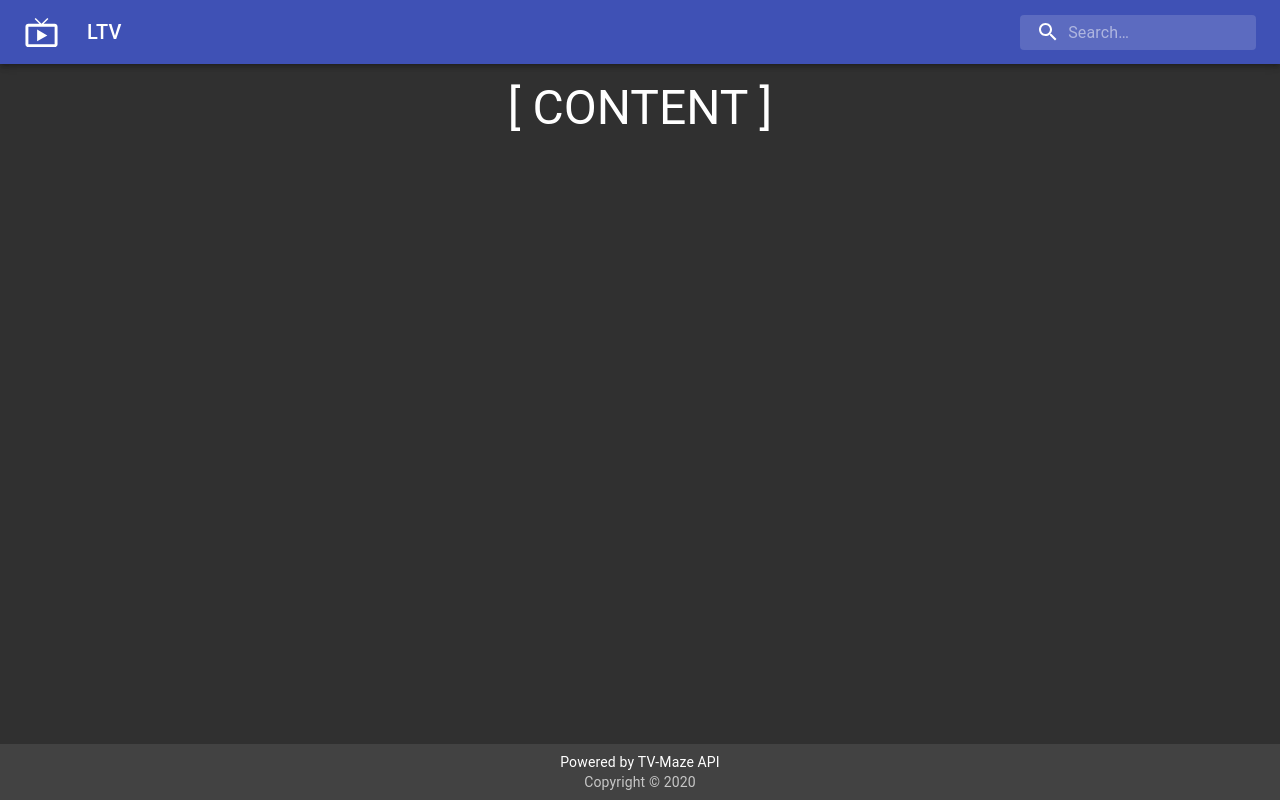
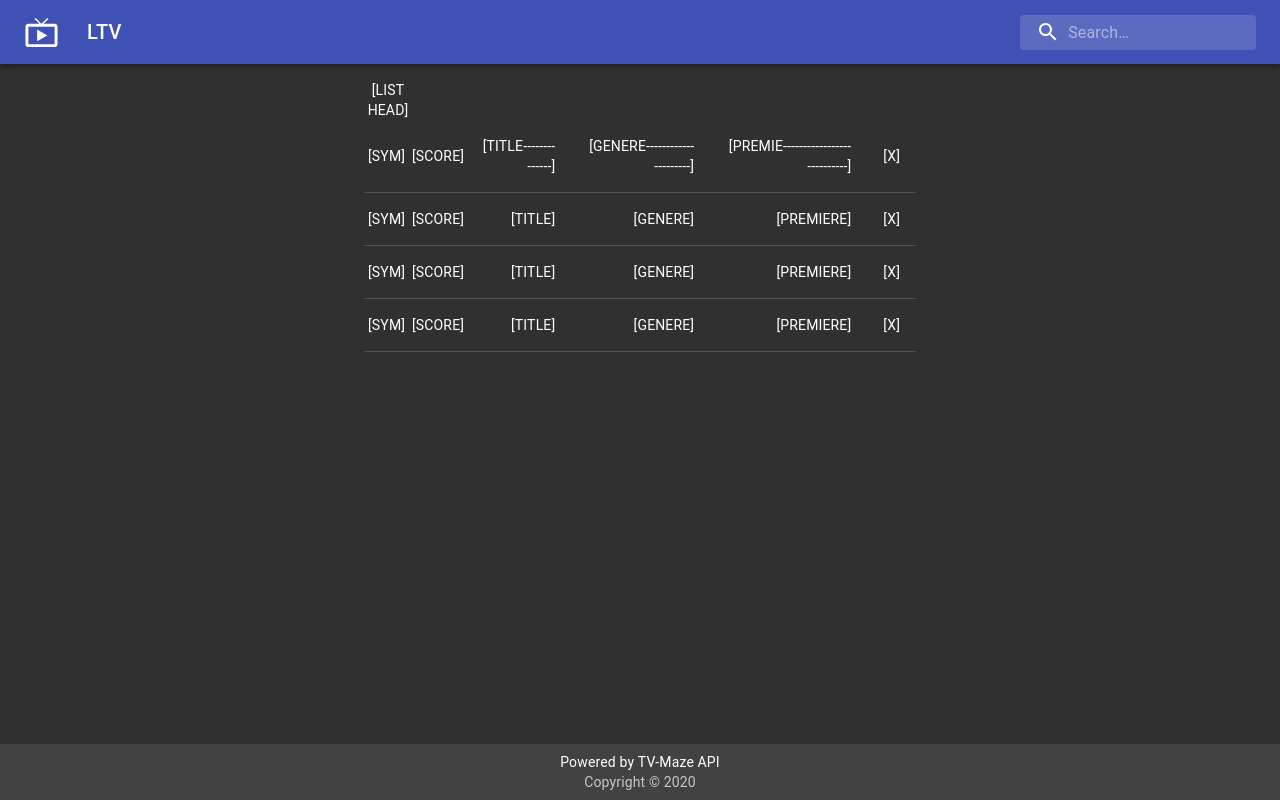
Before and after one commit to barteklecki/lecki-tv, a React (Create React App) app: page / in a window 1280 px wide. Built offline with nearby package versions, Linux system fonts and the light colour scheme.

Commit message:
feat(list): MUI list skeleton

```diff
--- a/src/Components/Content/Content.js
+++ b/src/Components/Content/Content.js
@@ -1,8 +1,8 @@
 import React from 'react';
 
-import Typography from '@material-ui/core/Typography';
+import List from './List/List';
+
 import Container from '@material-ui/core/Container';
-
 import { makeStyles } from '@material-ui/core/styles';
 
 const useStyles = makeStyles((theme) => ({
@@ -18,9 +18,7 @@ const Content = () => {
 
     return (
         <Container component="main" className={classes.main} maxWidth="sm">
-            <Typography variant="h3" component="h3" gutterBottom>
-                [ CONTENT ]
-            </Typography>
+            <List />
         </Container>
     )
 }
--- /dev/null
+++ b/src/Components/Content/List/List.js
@@ -0,0 +1,76 @@
+import React from 'react';
+
+import ListHead from './ListHead/ListHead';
+
+import TableContainer from '@material-ui/core/TableContainer';
+import Table from '@material-ui/core/Table';
+import TableBody from '@material-ui/core/TableBody';
+import TableCell from '@material-ui/core/TableCell';
+import TableRow from '@material-ui/core/TableRow';
+
+import {makeStyles} from '@material-ui/core/styles';
+
+const useStyles = makeStyles((theme) => ({
+    root: {
+        width: '100%',
+    },
+    table: {
+        //minWidth: 750,
+    },
+}));
+
+function List() {
+    const classes = useStyles();
+
+    return (
+        <TableContainer>
+            <Table className={classes.table} aria-labelledby="tableTitle" aria-label="table title">
+                <ListHead />
+                <TableBody>
+                    <TableRow hover tabIndex={-1}>
+                        <TableCell padding="checkbox">[SYM]</TableCell>
+                        <TableCell component="th" id="" scope="row" padding="none">
+                            [SCORE]
+                        </TableCell>
+                        <TableCell align="right">[TITLE--------------]</TableCell>
+                        <TableCell align="right">[GENERE---------------------]</TableCell>
+                        <TableCell align="right">[PREMIE---------------------------]</TableCell>
+                        <TableCell align="right">[X]</TableCell>
+                    </TableRow>
+                    <TableRow hover tabIndex={-1}>
+                        <TableCell padding="checkbox">[SYM]</TableCell>
+                        <TableCell component="th" id="" scope="row" padding="none">
+                            [SCORE]
+                        </TableCell>
+                        <TableCell align="right">[TITLE]</TableCell>
+                        <TableCell align="right">[GENERE]</TableCell>
+                        <TableCell align="right">[PREMIERE]</TableCell>
+                        <TableCell align="right">[X]</TableCell>
+                    </TableRow>
+                    <TableRow hover tabIndex={-1}>
+                        <TableCell padding="checkbox">[SYM]</TableCell>
+                        <TableCell component="th" id="" scope="row" padding="none">
+                            [SCORE]
+                        </TableCell>
+                        <TableCell align="right">[TITLE]</TableCell>
+                        <TableCell align="right">[GENERE]</TableCell>
+                        <TableCell align="right">[PREMIERE]</TableCell>
+                        <TableCell align="right">[X]</TableCell>
+                    </TableRow>
+                    <TableRow hover tabIndex={-1}>
+                        <TableCell padding="checkbox">[SYM]</TableCell>
+                        <TableCell component="th" id="" scope="row" padding="none">
+                            [SCORE]
+                        </TableCell>
+                        <TableCell align="right">[TITLE]</TableCell>
+                        <TableCell align="right">[GENERE]</TableCell>
+                        <TableCell align="right">[PREMIERE]</TableCell>
+                        <TableCell align="right">[X]</TableCell>
+                    </TableRow>
+                </TableBody>
+            </Table>
+        </TableContainer>
+    );
+}
+
+export default List;
--- /dev/null
+++ b/src/Components/Content/List/ListHead/ListHead.js
@@ -0,0 +1,11 @@
+import React from 'react';
+
+function ListHead() {
+    return (
+        <div>
+            [LIST HEAD]
+        </div>
+    )
+}
+
+export default ListHead
```
